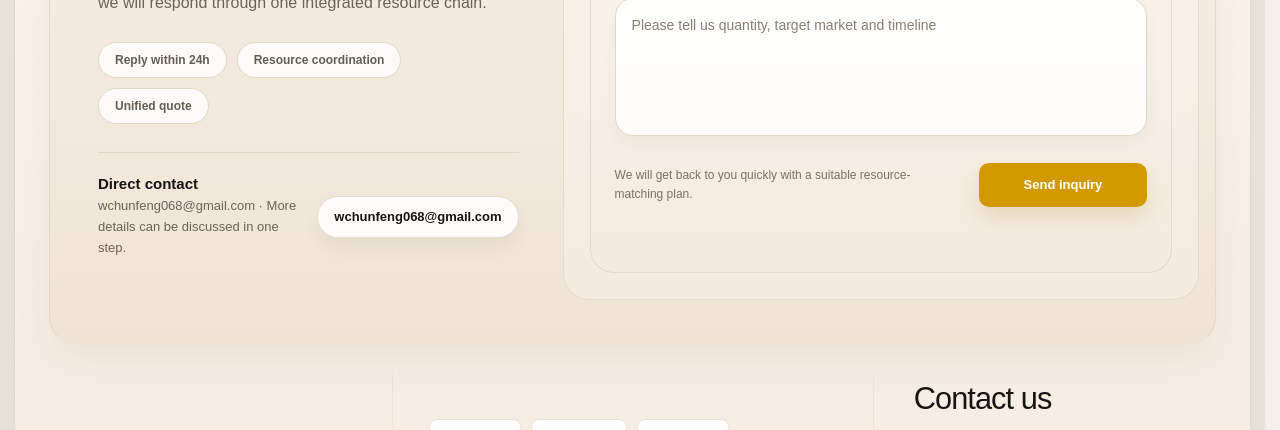
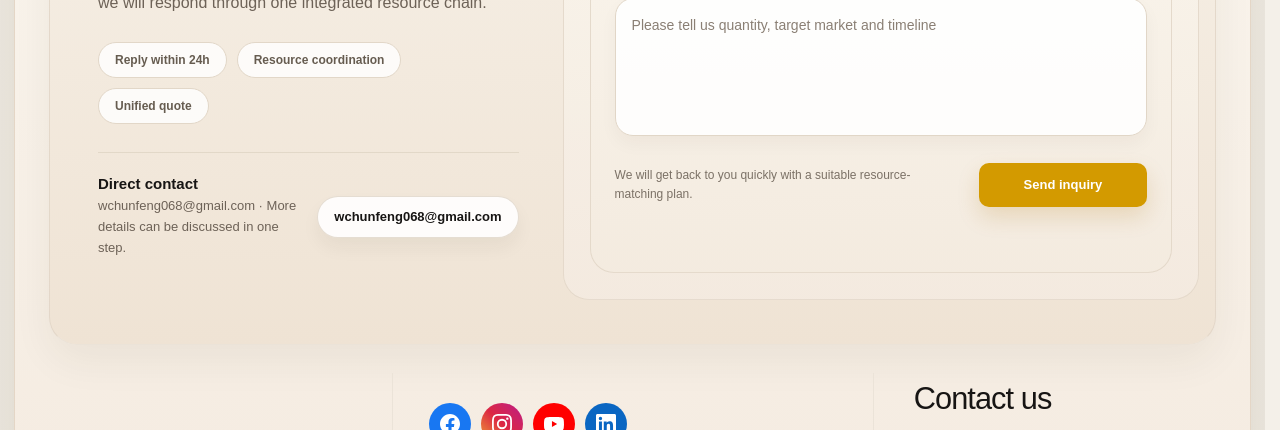
Before and after one commit to wchunfeng068-cpu/New-project, a plain HTML site: page index.html in a window 1280 px wide. Shown: the part 5621-6051 px from the top of the page. Drawn offline with Linux system fonts and the light colour scheme.

Commit message:
design(footer): social links → colored icons, remove Address line, bump audit7

```diff
--- a/index.html
+++ b/index.html
@@ -71,7 +71,7 @@
         .mobile-menu-button { display: none !important; }
       </style>
     </noscript>
-    <link rel="stylesheet" href="styles.css?v=20261012-audit6" />
+    <link rel="stylesheet" href="styles.css?v=20261012-audit7" />
   </head>
   <body>
     <a class="skip-link" href="#main-content">Skip to main content</a>
@@ -352,9 +352,18 @@
 
           <div class="footer-brand">
             <div class="social-links" aria-label="Social media">
-              <a href="#contact">LinkedIn</a>
-              <a href="#contact">Facebook</a>
-              <a href="#contact">YouTube</a>
+              <a class="social-facebook" href="#contact" aria-label="Facebook">
+                <svg viewBox="0 0 24 24" aria-hidden="true"><path d="M24 12.073c0-6.627-5.373-12-12-12s-12 5.373-12 12c0 5.99 4.388 10.954 10.125 11.854v-8.385H7.078v-3.47h3.047V9.43c0-3.007 1.792-4.669 4.533-4.669 1.312 0 2.686.235 2.686.235v2.953H15.83c-1.491 0-1.956.925-1.956 1.874v2.25h3.328l-.532 3.47h-2.796v8.385C19.612 23.027 24 18.062 24 12.073z"/></svg>
+              </a>
+              <a class="social-instagram" href="#contact" aria-label="Instagram">
+                <svg viewBox="0 0 24 24" aria-hidden="true"><path d="M12 2.163c3.204 0 3.584.012 4.85.07 3.252.148 4.771 1.691 4.919 4.919.058 1.265.069 1.645.069 4.849 0 3.205-.012 3.584-.069 4.849-.149 3.225-1.664 4.771-4.919 4.919-1.266.058-1.644.07-4.85.07-3.204 0-3.584-.012-4.849-.07-3.26-.149-4.771-1.699-4.919-4.92-.058-1.265-.07-1.644-.07-4.849 0-3.204.013-3.583.07-4.849.149-3.227 1.664-4.771 4.919-4.919 1.266-.057 1.645-.069 4.849-.069zM12 0C8.741 0 8.333.014 7.053.072 2.695.272.273 2.69.073 7.052.014 8.333 0 8.741 0 12c0 3.259.014 3.668.072 4.948.2 4.358 2.618 6.78 6.98 6.98C8.333 23.986 8.741 24 12 24c3.259 0 3.668-.014 4.948-.072 4.354-.2 6.782-2.618 6.979-6.98.059-1.28.073-1.689.073-4.948 0-3.259-.014-3.667-.072-4.947-.196-4.354-2.617-6.78-6.979-6.98C15.668.014 15.259 0 12 0zm0 5.838a6.162 6.162 0 100 12.324 6.162 6.162 0 000-12.324zM12 16a4 4 0 110-8 4 4 0 010 8zm6.406-11.845a1.44 1.44 0 100 2.881 1.44 1.44 0 000-2.881z"/></svg>
+              </a>
+              <a class="social-youtube" href="#contact" aria-label="YouTube">
+                <svg viewBox="0 0 24 24" aria-hidden="true"><path d="M23.498 6.186a3.016 3.016 0 00-2.122-2.136C19.505 3.545 12 3.545 12 3.545s-7.505 0-9.377.505A3.017 3.017 0 00.502 6.186C0 8.07 0 12 0 12s0 3.93.502 5.814a3.016 3.016 0 002.122 2.136c1.871.505 9.376.505 9.376.505s7.505 0 9.377-.505a3.015 3.015 0 002.122-2.136C24 15.93 24 12 24 12s0-3.93-.502-5.814zM9.545 15.568V8.432L15.818 12l-6.273 3.568z"/></svg>
+              </a>
+              <a class="social-linkedin" href="#contact" aria-label="LinkedIn">
+                <svg viewBox="0 0 24 24" aria-hidden="true"><path d="M20.447 20.452h-3.554v-5.569c0-1.328-.027-3.037-1.852-3.037-1.853 0-2.136 1.445-2.136 2.939v5.667H9.351V9h3.414v1.561h.046c.477-.9 1.637-1.85 3.37-1.85 3.601 0 4.267 2.37 4.267 5.455v6.286zM5.337 7.433a2.062 2.062 0 01-2.063-2.065 2.064 2.064 0 112.063 2.065zm1.782 13.019H3.555V9h3.564v11.452zM22.225 0H1.771C.792 0 0 .774 0 1.729v20.542C0 23.227.792 24 1.771 24h20.451C23.2 24 24 23.227 24 22.271V1.729C24 .774 23.2 0 22.222 0h.003z"/></svg>
+              </a>
             </div>
             <div class="footer-brand-copy">
               <p>
@@ -368,7 +377,6 @@
             <ul>
               <li><span>Email:</span><a href="mailto:wchunfeng068@gmail.com">wchunfeng068@gmail.com</a></li>
               <li><span>WhatsApp:</span><a href="https://wa.me/8613333998848" target="_blank" rel="noopener">+86 133 3399 8848</a></li>
-              <li><span>Address:</span>Shanghai, China</li>
             </ul>
             <p class="company-name">
               上海戴承实业有限公司<br />
--- a/styles.css
+++ b/styles.css
@@ -1623,21 +1623,38 @@ h2 {
 .social-links a {
   display: inline-flex;
   align-items: center;
-  min-height: 44px;
-  border: 1px solid var(--color-line);
-  border-radius: 8px;
-  padding: 0 14px;
-  color: #302b25;
-  background: var(--color-surface);
-  font-size: 14px;
-  font-weight: 900;
-  min-width: 92px;
-  transition: color 180ms ease;
+  justify-content: center;
+  width: 42px;
+  height: 42px;
+  border: 0;
+  border-radius: 50%;
+  padding: 0;
+  min-width: auto;
+  color: #fff;
+  background: var(--color-gold-dark);
+  transition: transform 180ms ease, filter 180ms ease;
 }
 
 .social-links a:hover {
-  color: var(--color-gold-dark);
-}
+  transform: scale(1.08);
+  filter: brightness(1.1);
+}
+
+.social-links a svg {
+  width: 20px;
+  height: 20px;
+  fill: currentColor;
+}
+
+.social-links .social-facebook { background: #1877F2; }
+
+.social-links .social-instagram {
+  background: linear-gradient(45deg, #f09433 0%, #e6683c 25%, #dc2743 50%, #cc2366 75%, #bc1888 100%);
+}
+
+.social-links .social-youtube { background: #FF0000; }
+
+.social-links .social-linkedin { background: #0A66C2; }
 
 .contact-info {
   display: flex;
```
Also changed, not shown: mockups/company-presence-preview.html (+1 -1 lines), mockups/market-preview.html (+1 -1 lines), mockups/product-center-preview.html (+1 -1 lines), mockups/product-detail-preview.html (+1 -1 lines), mockups/solution-preview.html (+1 -1 lines).
